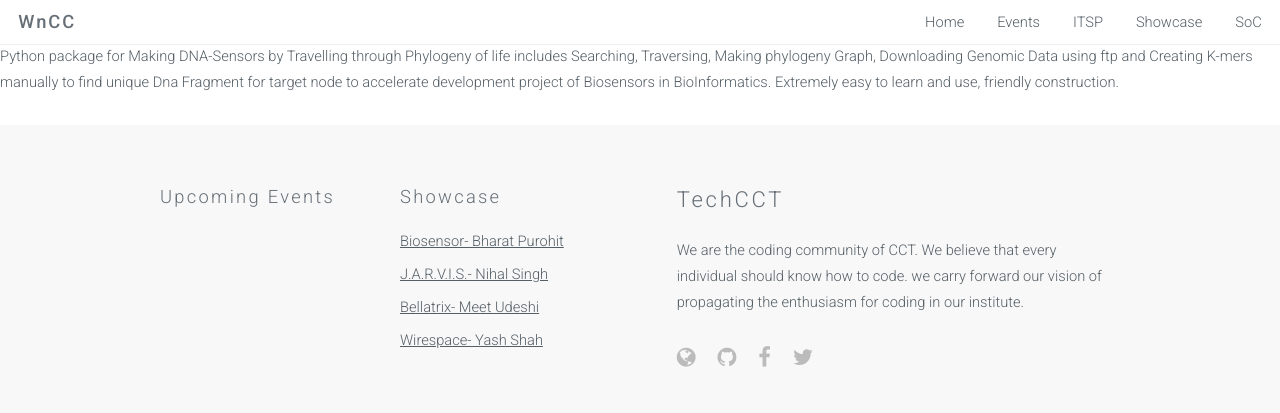
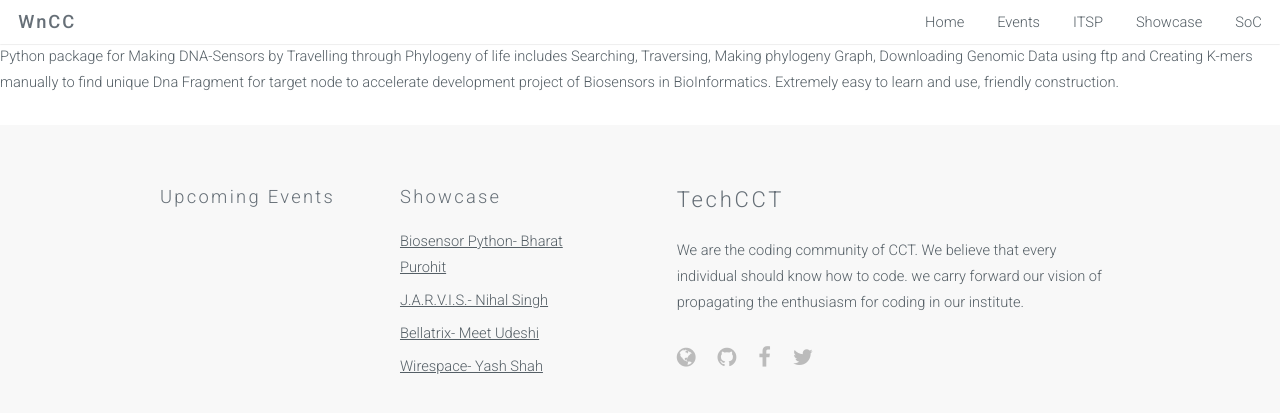
Before and after one commit to TechCCT/TechCCT.github.io, a Jekyll site: the page built from _showcase_projects/1-Biosensor.markdown, in a window 1280 px wide. Shown: the top 413 px of the page. Built offline with Jekyll 4.4.1, drawn with Linux system fonts in a browser that asks for light colours.

Commit message:
Update and rename 1-HoldTheBeat-arpan.markdown to 1-Biosensor.markdown

```diff
--- a/_showcase_projects/1-HoldTheBeat-arpan.markdown
+++ b/_showcase_projects/1-Biosensor.markdown
@@ -1,7 +1,7 @@
 ---
 layout: default
-image: /images/HoldTheBeat.png
-title: Biosensor
+image: /images/phylogeny.png
+title: Biosensor Python
 author: "Bharat Purohit"
 avatar: https://avatars0.githubusercontent.com/u/40547237?s=400&u=ec29fe0435a9037b2afa35f3d8f926108fb5802c&v=4
 github: https://github.com/bharatpurohit97
```
